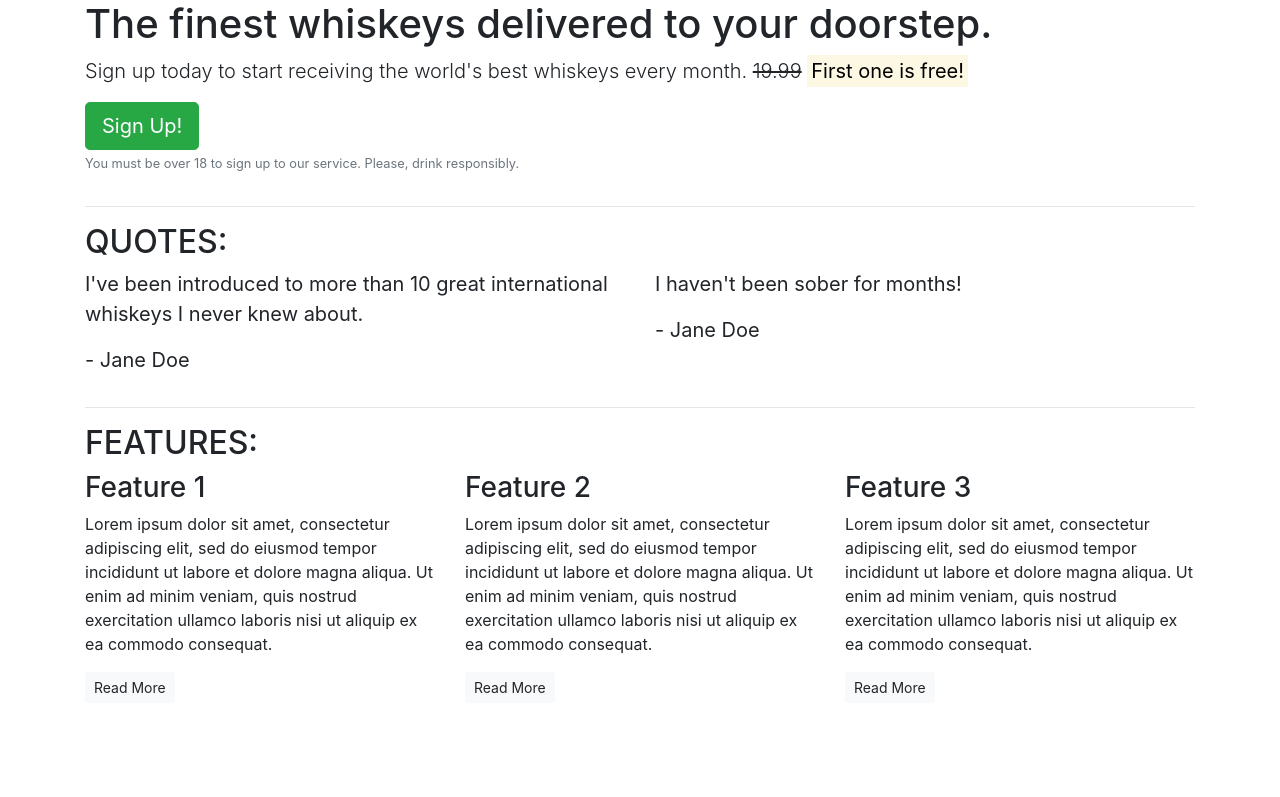
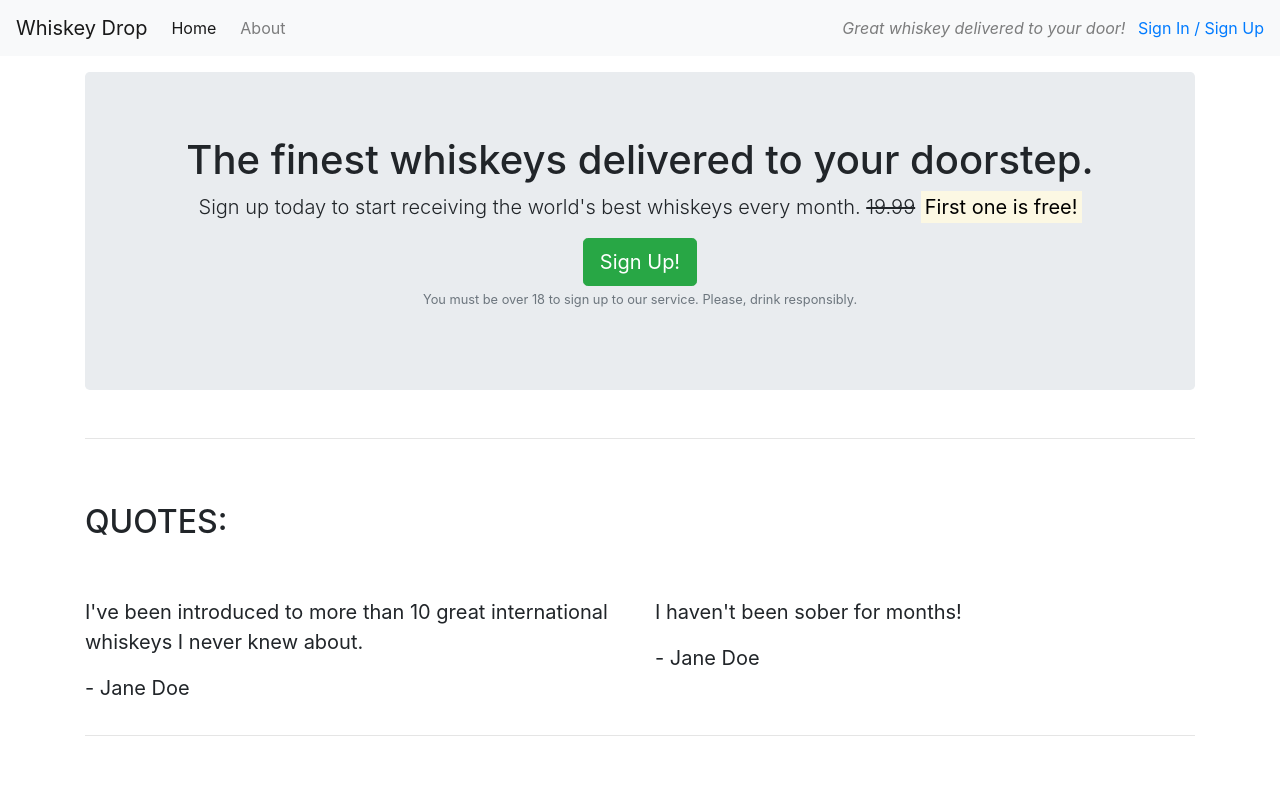
Before and after one commit to Elvisthegreat/Bootstrap, a plain HTML site: page index.html in a window 1280 px wide. Shown: the top 797 px of the page. Drawn offline with nearby package versions, Linux system fonts and the light colour scheme.

Commit message:
Bootstrap

```diff
--- a/index.html
+++ b/index.html
@@ -12,15 +12,36 @@
   </head>
 
   <body>
-    <article class="container">
+    <nav class="navbar navbar-light bg-light navbar-expand-sm">
+      <a href="/" class="navbar-brand">Whiskey Drop</a>
+      <ul class="navbar-nav mr-auto">
+        <li class="active nav-item mr-2">
+          <a class="nav-link" href="/">Home</a>
+        </li>
+        <li class="nav-item mr-2">
+          <a class="nav-link" href="/about">About</a>
+        </li>
+        <li class="nav-item mr-2 d-block d-sm-none">
+            <a class="nav-link" href="/Login">Sign In / Sign Up</a>
+        </li>
+      </ul>
+      <div class="d-none d-md-block">
+        <p class="navbar-text my-auto mr-2">
+          <i>Great whiskey delivered to your door!</i>
+        </p>
+        <a href="/Login">Sign In / Sign Up</a>
+      </div>
+    </nav>
+    <article class="container mt-3">
       <!-- Callout -->
       <div class="row">
         <div class="col-12">
-          <section class="callout">
+          <section class="callout jumbotron text-center">
             <h1>The finest whiskeys delivered to your doorstep.</h1>
             <p class="lead">
               Sign up today to start receiving the world's best whiskeys every
-              month. <s>19.99</s>
+              month. <s class="d-none d-sm-inline">19.99</s>
+              <span class="d-inline d-sm-none"><br></span>
               <strong><mark>First one is free!</mark></strong>
             </p>
             <!--Bootstrap biult in class to make style a button for us-->
@@ -41,7 +62,7 @@
       <!-- Quotes -->
       <section class="quotes">
         <div class="row">
-          <div class="col-12">
+          <div class="col-12 my-5">
             <!--Bootstrap biult in class to make the text all uppercase-->
             <h2 class="text-uppercase">Quotes:</h2>
           </div>
@@ -70,7 +91,7 @@
       <!-- Features -->
       <section class="features">
         <div class="row">
-          <div class="col-12">
+          <div class="col-12 my-5">
             <!--Bootstrap biult in class to make the text all uppercase-->
             <h2 class="text-uppercase">Features:</h2>
           </div>
```
Lines whose indentation alone changed are shown as unchanged.
